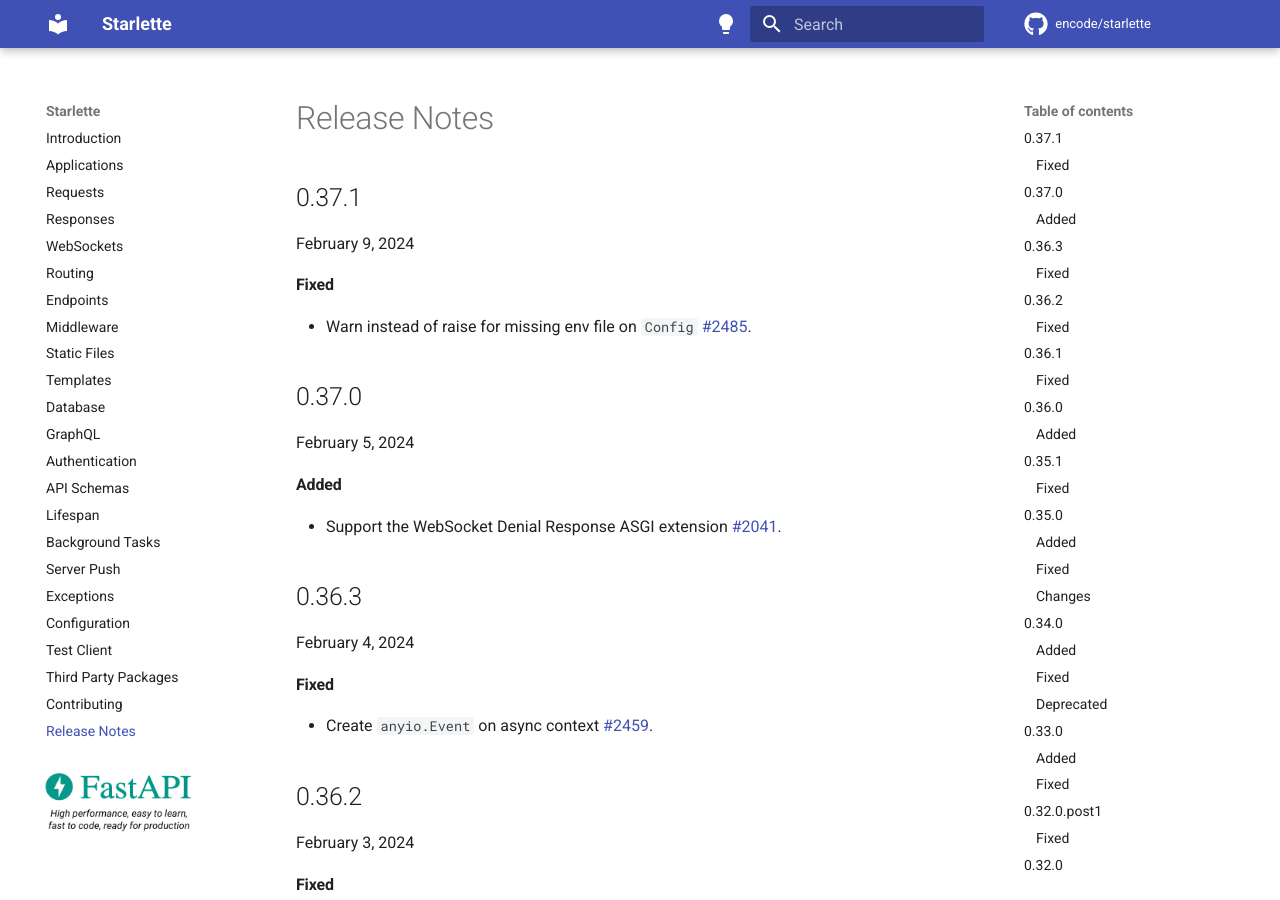
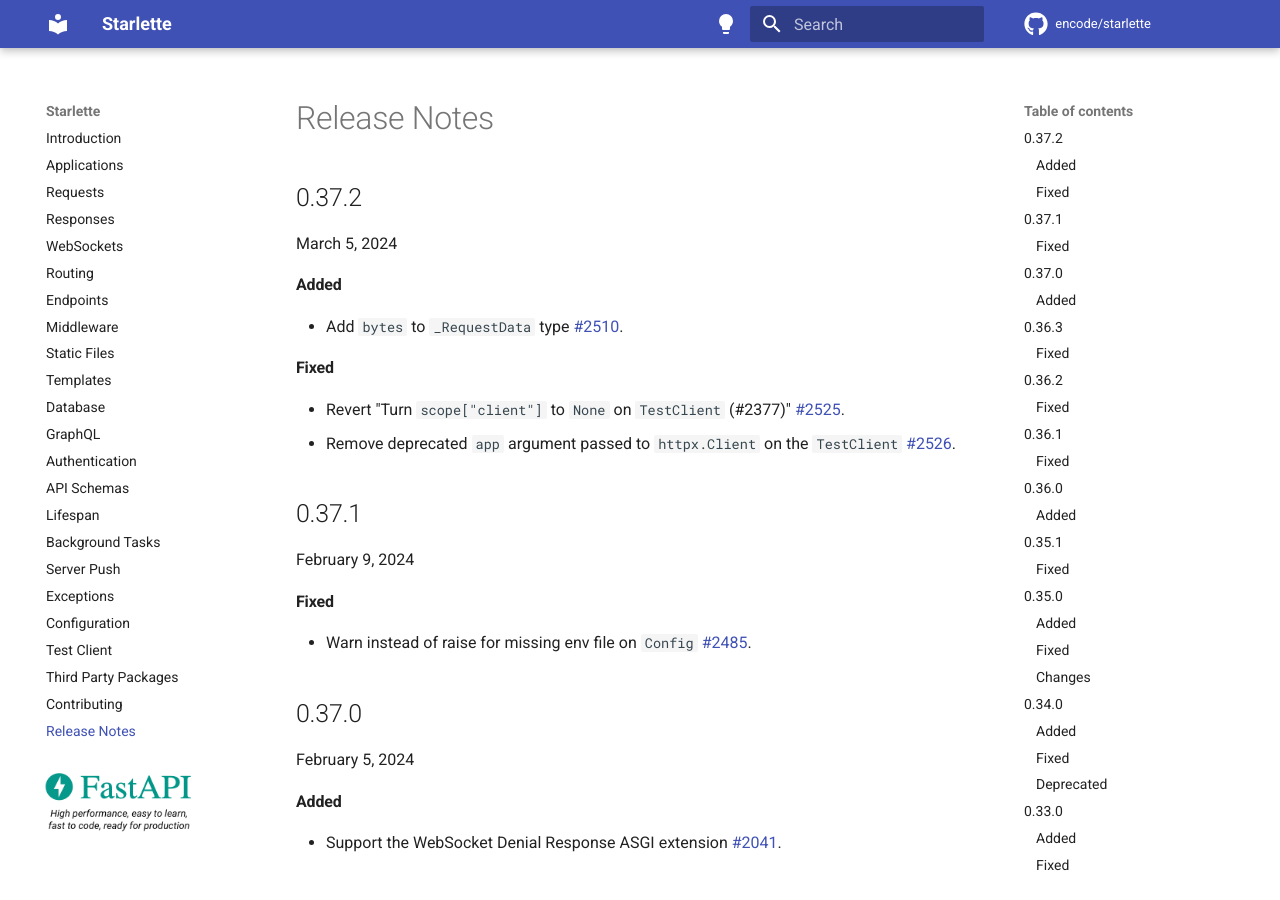
Before and after one commit to azurelotus0926/starlette, an MkDocs documentation site: the page built from docs/release-notes.md, in a window 1280 px wide and 900 px high. Built offline with MkDocs 1.6.1 and Material for MkDocs 9.7.7, drawn with Linux system fonts in a browser that asks for light colours; comment, search, counter and statistics services are not loaded.

Commit message:
Version 0.37.2 (#2533)
* Version 0.37.2

* Update docs/release-notes.md

```diff
--- a/docs/release-notes.md
+++ b/docs/release-notes.md
@@ -1,3 +1,16 @@
+## 0.37.2
+
+March 5, 2024
+
+#### Added
+
+* Add `bytes` to `_RequestData` type [#2510](https://github.com/encode/starlette/pull/2510).
+
+#### Fixed
+
+* Revert "Turn `scope["client"]` to `None` on `TestClient` (#2377)" [#2525](https://github.com/encode/starlette/pull/2525).
+* Remove deprecated `app` argument passed to `httpx.Client` on the `TestClient` [#2526](https://github.com/encode/starlette/pull/2526).
+
 ## 0.37.1
 
 February 9, 2024
--- a/starlette/__init__.py
+++ b/starlette/__init__.py
@@ -1 +1 @@
-__version__ = "0.37.1"
+__version__ = "0.37.2"
```
